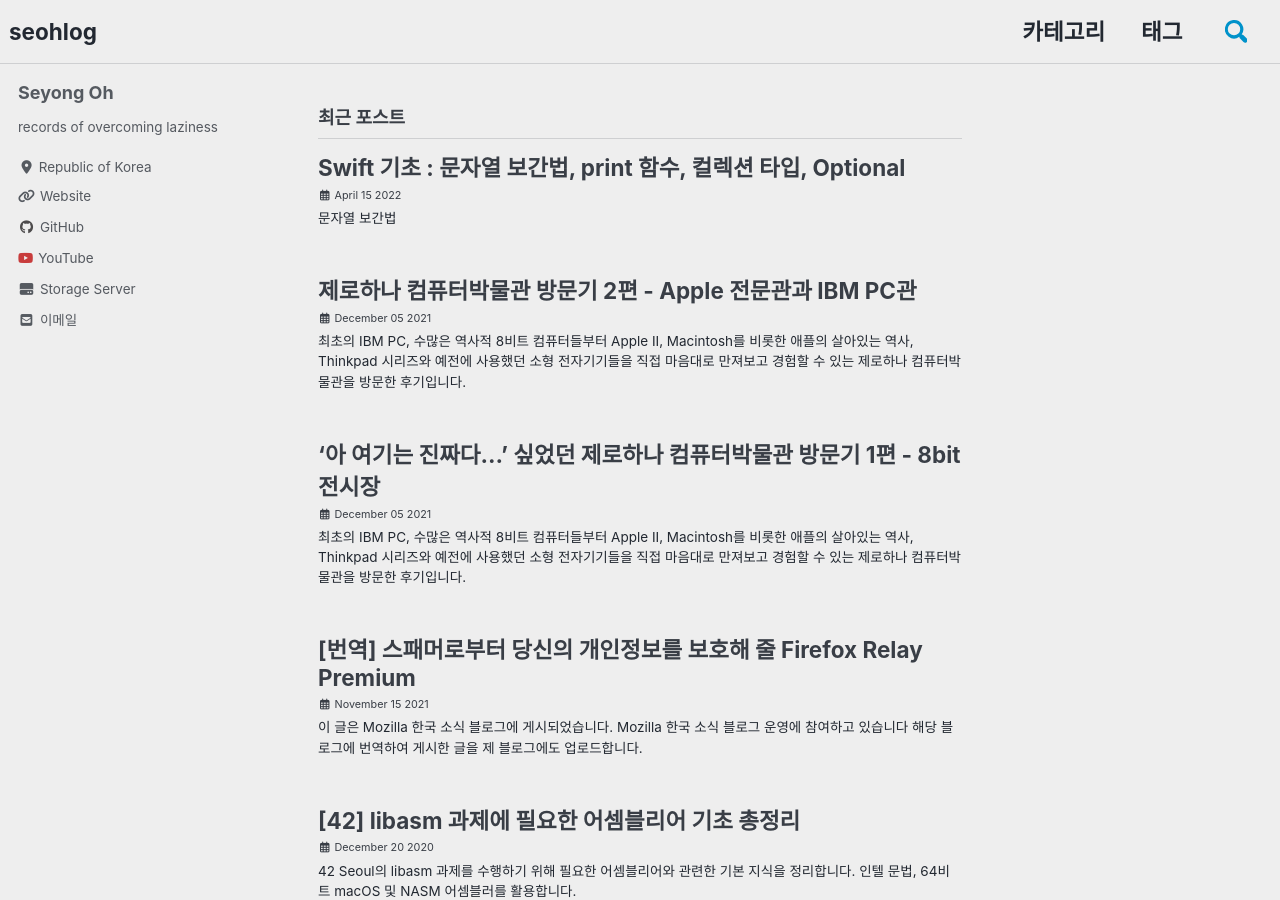
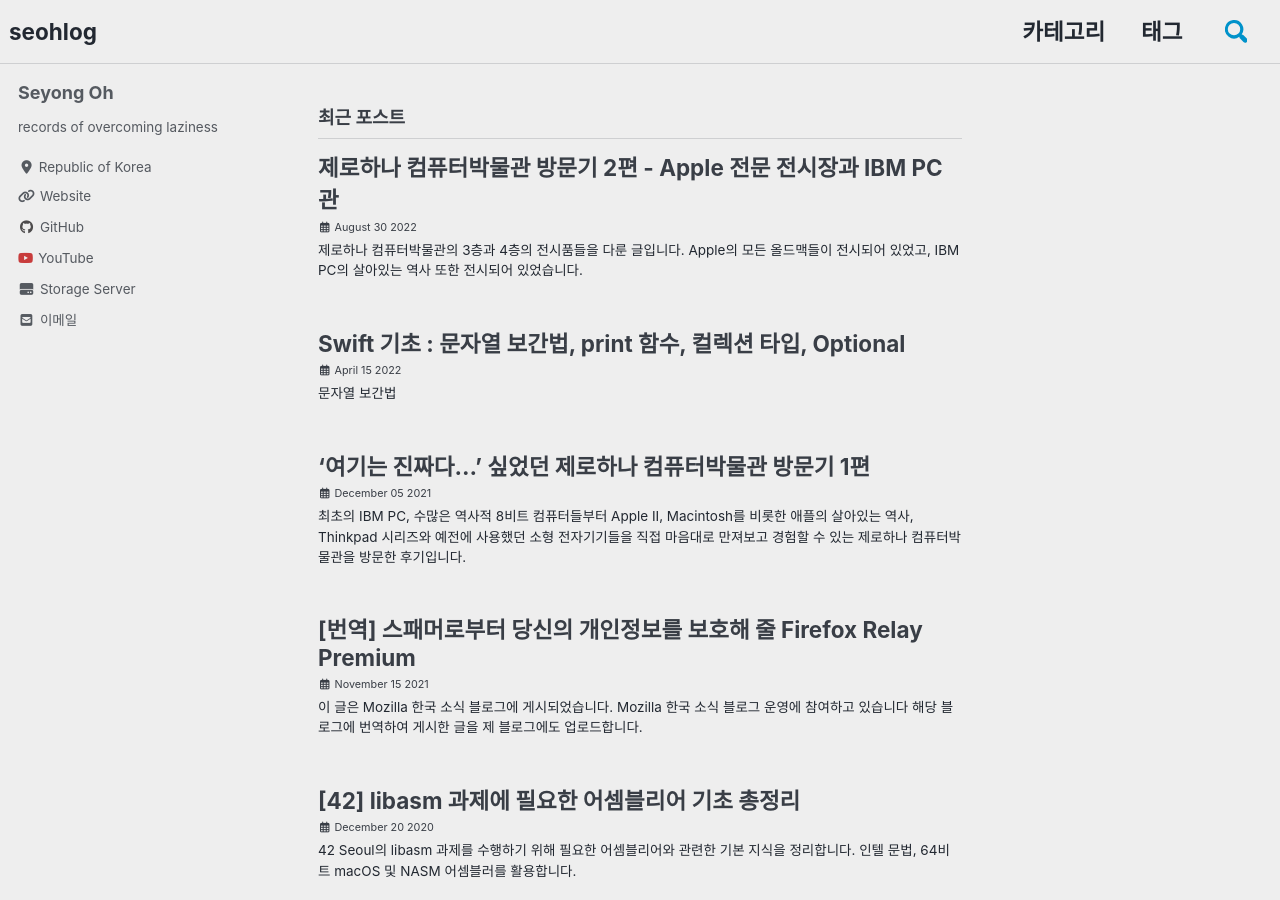
Before and after one commit to ohseyong/ohseyong.github.io, a Jekyll site: the page built from index.html, in a window 1280 px wide and 900 px high. Built offline with Jekyll 4.4.1, drawn with Linux system fonts in a browser that asks for light colours; cached includes are drawn as plain includes; nearby versions of some CDN libraries; the list of posts is cut into pages by our own code.

Commit message:
added images

```diff
--- a/_posts/2021-11-18-zerohana-museum.md
+++ b/_posts/2021-11-18-zerohana-museum.md
@@ -1,5 +1,5 @@
 ---
-title: "'아 여기는 진짜다...' 싶었던 제로하나 컴퓨터박물관 방문기 1편 - 8bit 전시장"
+title: "'여기는 진짜다...' 싶었던 제로하나 컴퓨터박물관 방문기 1편"
 excerpt: "최초의 IBM PC, 수많은 역사적 8비트 컴퓨터들부터 Apple II, Macintosh를 비롯한 애플의 살아있는 역사, Thinkpad 시리즈와 예전에 사용했던 소형 전자기기들을 직접 마음대로 만져보고 경험할 수 있는 제로하나 컴퓨터박물관을 방문한 후기입니다."
 date: 2021-12-06 06:00:00 +0900
 categories: review
--- a/_posts/2022-08-31-zerohana-museum-2.md
+++ b/_posts/2022-08-31-zerohana-museum-2.md
@@ -1,7 +1,7 @@
 ---
-title: "제로하나 컴퓨터박물관 방문기 2편 - Apple 전문관과 IBM PC관"
-excerpt: "최초의 IBM PC, 수많은 역사적 8비트 컴퓨터들부터 Apple II, Macintosh를 비롯한 애플의 살아있는 역사, Thinkpad 시리즈와 예전에 사용했던 소형 전자기기들을 직접 마음대로 만져보고 경험할 수 있는 제로하나 컴퓨터박물관을 방문한 후기입니다."
-date: 2021-12-06 06:00:00 +0900
+title: "제로하나 컴퓨터박물관 방문기 2편 - Apple 전문 전시장과 IBM PC관"
+excerpt: "제로하나 컴퓨터박물관의 3층과 4층의 전시품들을 다룬 글입니다. Apple의 모든 올드맥들이 전시되어 있었고, IBM PC의 살아있는 역사 또한 전시되어 있었습니다."
+date: 2022-08-31 06:00:00 +0900
 categories: review
 tags: review museum apple
 header:
@@ -14,17 +14,49 @@
 
 
 
-202
+이 글은 [제로하나 컴퓨터박물관 방문기 1편](/review/zerohana-museum/)에서 이어지는 글입니다.
+
+2021년 초에 다녀온 제로하나 컴퓨터박물관의 방문 후기를 2022년 8월이 되어서야 마무리합니다. 워낙 인상깊었던 곳이었기에 늦게라도 적어봅니다. 1편은 2021년 12월에 적었고, 2편은 2022년 8월에 적으니 글 하나를 완성하는데 무려 1년 7개월이 걸린 셈이네요. 시간이 참 많이 지났습니다. <Del>아이고 게을러라...</del>
+
+## 3층
+
+3층에는 두 개의 전시실이 있었는데요. 하나는 IBM PC의 살아있는 역사를 보여주는 전시실이었고, 다른 하나는 옛날 추억의 고전게임들과 PC 관련 서적을 모아볼 수 있게 해 둔 전시실이었습니다.
+
+### IBM PC관
+
+![IMG_6018](../assets/2022-08-31-zerohana-museum-2/IMG_6018.jpeg)
 
 
 
-## 3층
+![IMG_6022](../assets/2022-08-31-zerohana-museum-2/IMG_6022.jpeg)
 
 
 
-### IBM PC관
+![IMG_6023](../assets/2022-08-31-zerohana-museum-2/IMG_6023.jpeg)
+
+![IMG_6024](../assets/2022-08-31-zerohana-museum-2/IMG_6024.jpeg)
+
+
+
+![IMG_6028](../assets/2022-08-31-zerohana-museum-2/IMG_6028.jpeg)
+
+![IMG_6030](../assets/2022-08-31-zerohana-museum-2/IMG_6030.jpeg)
 
 ### 고전게임 및 잡지 관람관
+
+![IMG_6017](../assets/2022-08-31-zerohana-museum-2/IMG_6017.jpeg)
+
+![IMG_6015 2](../assets/2022-08-31-zerohana-museum-2/IMG_6015 2.jpeg)
+
+![IMG_5995](../assets/2022-08-31-zerohana-museum-2/IMG_5995.jpeg)
+
+![IMG_3894](../assets/2022-08-31-zerohana-museum-2/IMG_3894.jpeg)
+
+![IMG_3893](../assets/2022-08-31-zerohana-museum-2/IMG_3893.jpeg)
+
+![IMG_3898](../assets/2022-08-31-zerohana-museum-2/IMG_3898.jpeg)
+
+
 
 
 
```
Also changed, not shown: 13 other files.
